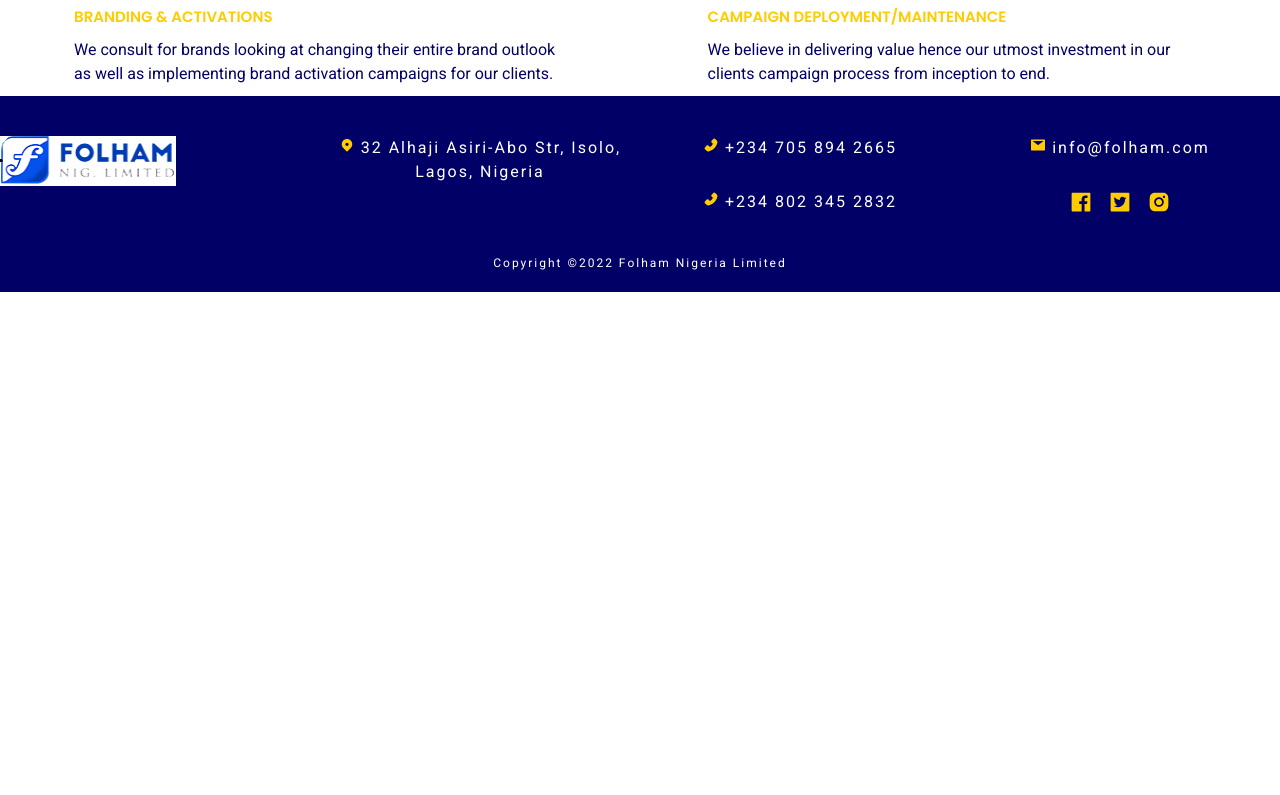
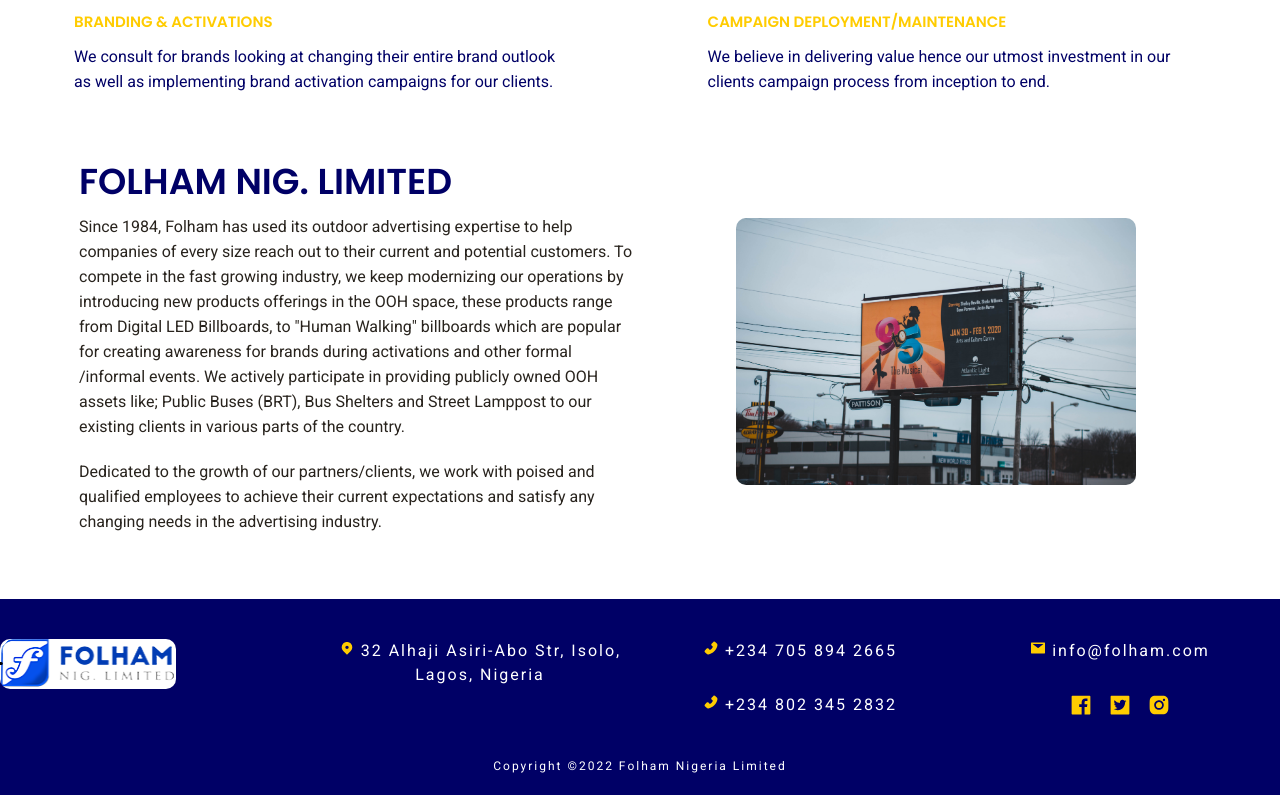
Before and after one commit to ogunsolu007/folham-website, a React (Vite) app in the folder folham/: page / in a window 1280 px wide. Shown: the part 839-1634 px from the top of the page. Before the commit the page ends 1131 px from the top, so only its background shows below. Built offline with nearby package versions, Linux system fonts and the light colour scheme.

Commit message:
company history

```diff
--- a/folham/src/Container/Home/Home.jsx
+++ b/folham/src/Container/Home/Home.jsx
@@ -71,10 +71,9 @@
           </div>
         </div>
       </div>
-      {/*
 
       <div className="home__company-history">
-        <div className="company_history ">
+        <div className="company_history  container">
           <div className="flex company_history-text">
             <h1>FOLHAM NIG. LIMITED</h1>
             <p>
@@ -100,6 +99,11 @@
             <img src={slide2} alt="company work" />
           </div>
         </div>
+      </div>
+
+      {/*
+
+
         <div className="numbers">
           <div className="flex numbers_stat">
             <span>36</span>
@@ -121,7 +125,7 @@
             </p>
           </div>
         </div>
-      </div>
+
       <div className="portfolio">
         <div className="portfolio_title">
           <h3>projects</h3>
--- a/folham/src/Container/Home/home.css
+++ b/folham/src/Container/Home/home.css
@@ -1,10 +1,15 @@
 .home {
   font-family: "Roboto", sans-serif;
   margin-top: 120px;
+  line-height: 25px;
 }
 
 .flex {
   flex: 1 1 0px;
+}
+img {
+  border-radius: 10px;
+  object-fit: contain;
 }
 .hero_section {
   color: var(--color-white);
@@ -24,15 +29,13 @@
   justify-content: center;
   padding: 25px 15px;
 }
-.hero_img-section img {
-  border-radius: 10px;
-  object-fit: contain;
-}
+
 .hero_text-container h1 {
   color: var(--color-dark-blue);
   margin-bottom: 20px;
   font-size: 34px;
   letter-spacing: 5px;
+  line-height: normal;
 }
 .hero_text-container span {
   color: var(--color-orange-yellow);
@@ -85,17 +88,21 @@
 .feature .icon {
   font-size: 40px;
 }
+.home__company-history {
+  margin: 40px 0;
+}
 .company_history {
   display: flex;
+  align-items: center;
+  justify-content: space-between;
 }
 .company_history-text {
-  padding: 50px 70px;
+  padding: 25px 15px;
 }
 .company_history-text h1 {
   color: var(--color-dark-blue);
   font-family: "Poppins", sans-serif;
 }
-
 .company_history-text p {
   font-size: 16px;
   margin-top: 20px;
@@ -226,14 +233,9 @@
   }
 
   .company_history-text p {
-    font-size: 16px;
+    font-size: 14px;
+    font-weight: 100;
   }
-  .company_history-img {
-    display: flex;
-    width: 300px;
-    margin-bottom: 40px;
-  }
-
   .numbers {
     flex-direction: column;
     align-items: flex-start;
```
